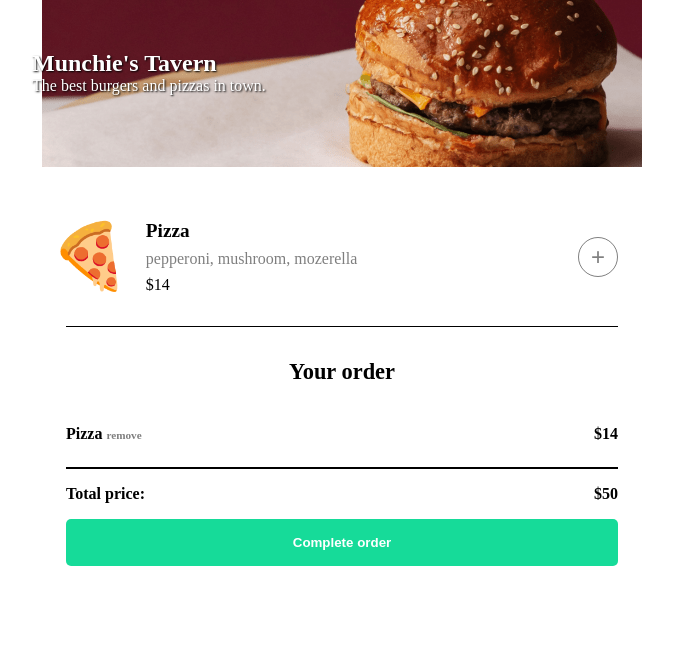
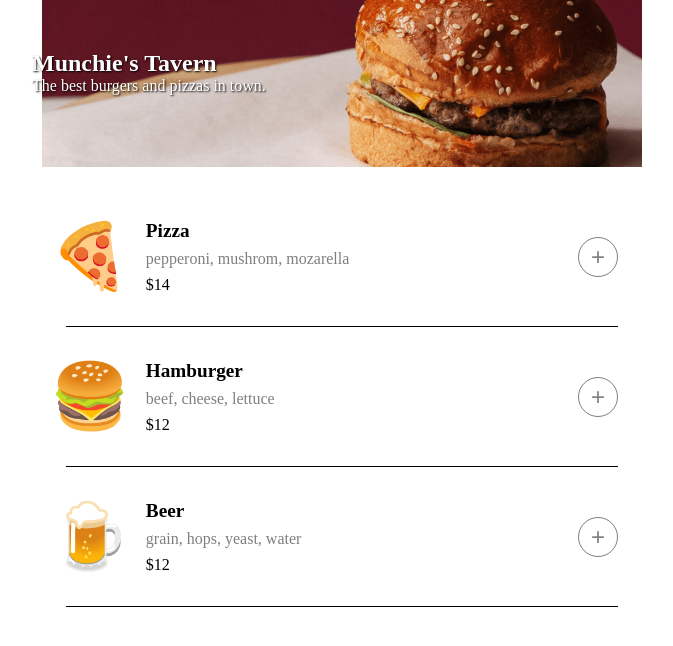
Before and after one commit to dylancbailey/Restaurant-Ordering-App, a plain HTML site: page index.html in a window 1280 px wide. Shown: the whole page, without its empty margins (298-971 px from the left). Drawn offline with Linux system fonts and the light colour scheme.

Commit message:
Data rendered to app

```diff
--- a/app.js
+++ b/app.js
@@ -1 +1,28 @@
 import menuArray from './data.js'
+
+const mainEl = document.getElementById("menu")
+
+function render() {
+    const menuItems = menuArray.map(function(item) {
+        const {name, ingredients, id, price, emoji} = item
+        mainEl.innerHTML += `
+        <div class="menu-section-container">
+            <div class="menu-section">
+                <div class="menu-item">
+                    <p>${emoji}</p>
+                </div>
+                <div class="menu-item-details-container">
+                    <h2 class="menu-item-header">${name}</h2>
+                    <p class="menu-item-details">${ingredients.join(", ")}</p>
+                    <p>$${price}</p>
+                </div>
+            </div>
+            <div class="menu-container-btn">
+                <button class="menu-add-btn" data-id-${id}>+</button>
+            </div>
+        </div>`
+    })
+    return menuItems
+}
+
+render()
--- a/index.html
+++ b/index.html
@@ -15,23 +15,9 @@
             </div>
             <img src="images/Burger-Header-min.png" alt="Burger with cheese">
         </header>
-        <main class="menu-section-container">
-            <!-- Items -->
-            <div class="menu-container">
-                <div class="menu-item">
-                    <p>🍕</p>
-                </div>
-                <div class="menu-item-details-container">
-                    <h2 class="menu-item-header">Pizza</h2>
-                    <p class="menu-item-details">pepperoni, mushroom, mozerella</p>
-                    <p>$14</p>
-                </div>
-            </div>
-            <div class="menu-container-btn">
-                <button class="menu-add-btn">+</button>
-            </div>
+        <main id="menu">
         </main>
-        <section class="order-section-container">
+        <section class="order-section-container hidden">
             <div class="order-section-header">
                 <h2 class="order-header">Your order</h2>
             </div>
--- a/style.css
+++ b/style.css
@@ -40,7 +40,7 @@ header {
     justify-content: space-between;
     border-bottom: 1px solid black;
 }
-.menu-container {
+.menu-section {
     display: flex;
     align-items: center;
 }
```
